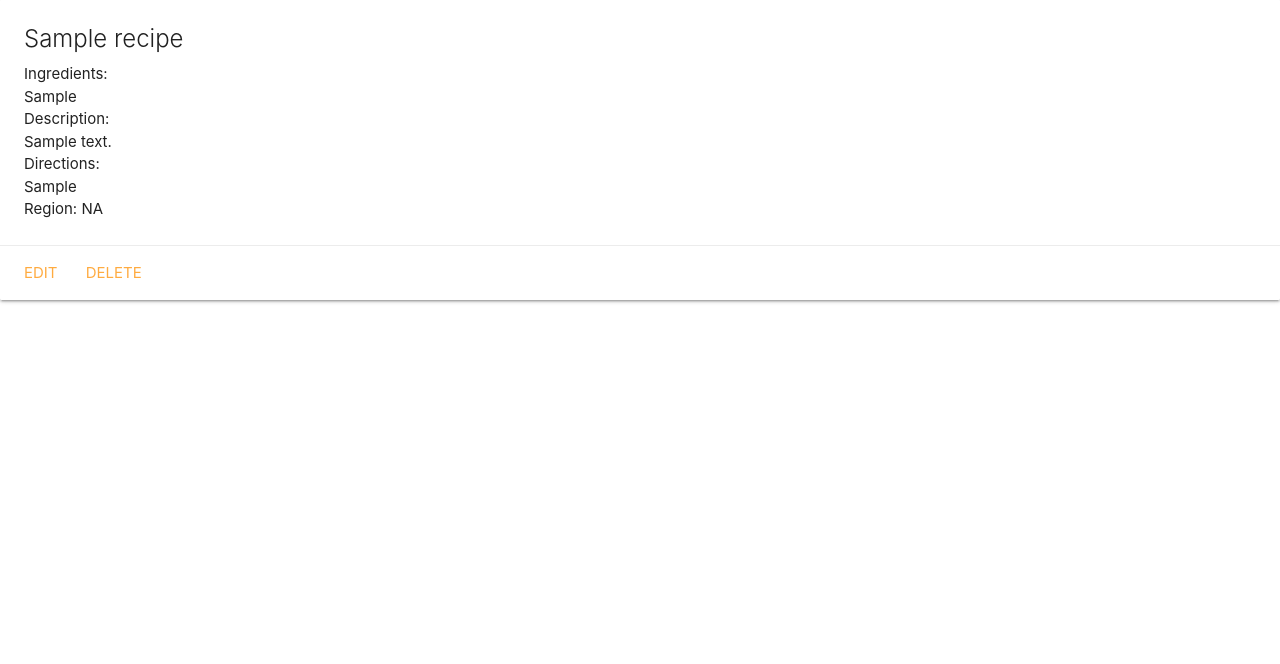
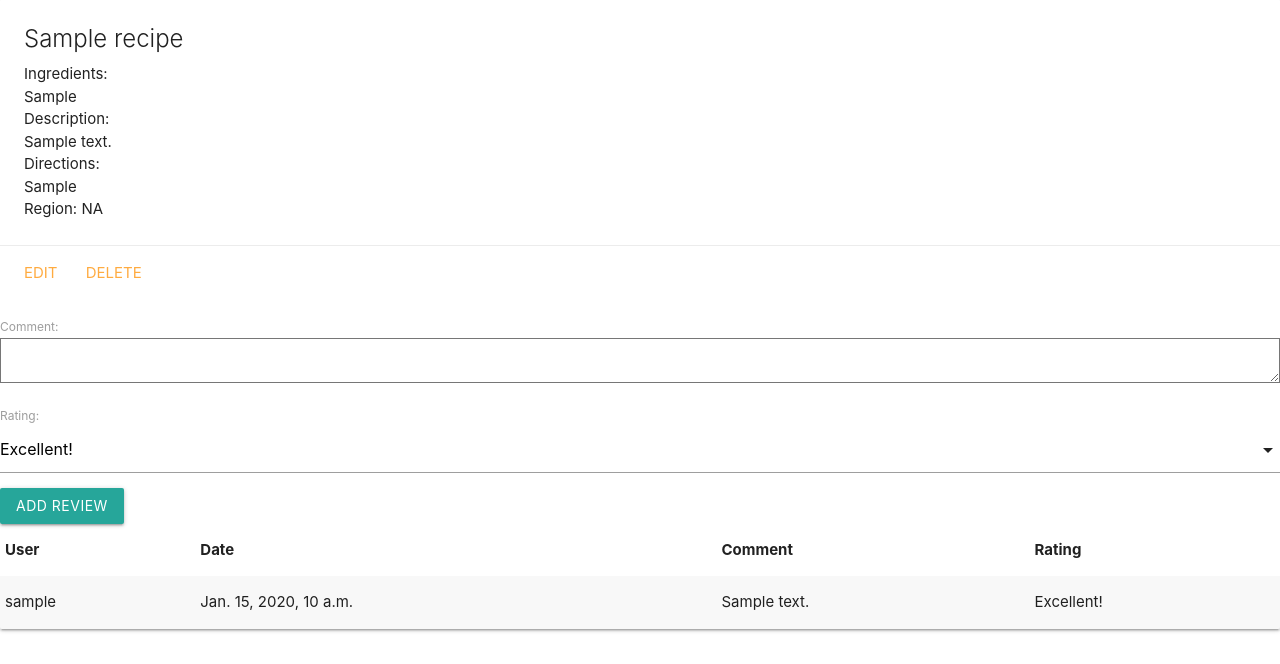
Before and after one commit to Oakevinlee/the-imposters, a Django app: page /recipes/1/ in a window 1280 px wide. Shown: the part 201-865 px from the top of the page. Before the commit the page ends 504 px from the top, so only its background shows below. Run offline with Django 4.2, Linux system fonts and the light colour scheme; tables that the repository leaves empty hold one stand-in row (values such as "Sample post").

Commit message:
add reviews complete

```diff
--- /dev/null
+++ b/main_app/forms.py
@@ -0,0 +1,7 @@
+from django.forms import ModelForm
+from .models import Review
+
+class ReviewForm(ModelForm):
+  class Meta:
+    model = Review
+    fields = ['comment', 'rating']
--- a/main_app/models.py
+++ b/main_app/models.py
@@ -50,7 +50,6 @@ class Review(models.Model):
         choices=RATINGS,
         default=RATINGS[0][0]
     )
-
     user = models.ForeignKey(User, on_delete=models.CASCADE)
     recipe = models.ForeignKey(
         Recipe,
--- a/main_app/templates/main_app/recipe_form.html
+++ b/main_app/templates/main_app/recipe_form.html
@@ -22,5 +22,5 @@
 <script>
     const selectEl = document.getElementById('id_region');
     M.FormSelect.init(selectEl);
-  </script>
+</script>
 {% endblock %}
--- a/main_app/templates/recipes/detail.html
+++ b/main_app/templates/recipes/detail.html
@@ -17,6 +17,33 @@
         <a href="{% url 'recipes_update' recipe.id %}">Edit</a>
         <a href="{% url 'recipes_delete' recipe.id %}">DELETE</a>
       </div>
+      <div>
+        <form action="{% url 'add_review' recipe.id %}" method="POST">
+          {% csrf_token %}
+          {{ review_form.as_p }}
+          <input type="submit" class="btn" value="Add Review">
+        </form>
+      </div>
+      <table class="striped">
+        <thead>
+          <tr><th>User</th><th>Date</th><th>Comment</th><th>Rating</th></tr>
+        </thead>
+        <tbody>
+          {% for review in recipe.review_set.all %}
+            <tr>
+              <td>{{review.user}}</td>
+              <td>{{review.date}}</td>
+              <td>{{review.comment}}</td>
+              <td>{{review.get_rating_display}}</td>
+            </tr>
+          {% endfor %}
+        </tbody>
+      </table>
     </div>
 
+
+    <script>
+      const selectEl = document.getElementById('id_rating');
+      M.FormSelect.init(selectEl);
+  </script>
 {% endblock %}
--- a/main_app/urls.py
+++ b/main_app/urls.py
@@ -10,4 +10,5 @@ urlpatterns = [
     path('recipes/create/', views.RecipeCreate.as_view(), name='recipes_create'),
     path('recipes/<int:pk>/update/', views.RecipeUpdate.as_view(), name='recipes_update'),
     path('recipes/<int:pk>/delete/', views.RecipeDelete.as_view(), name='recipes_delete'),
+    path('recipes/<int:recipe_id>/add_review/', views.add_review, name='add_review'),
 ]
--- a/main_app/views.py
+++ b/main_app/views.py
@@ -5,6 +5,7 @@ from django.contrib.auth.forms import UserCreationForm
 from django.contrib.auth.decorators import login_required
 from django.contrib.auth.mixins import LoginRequiredMixin
 from .models import Recipe
+from .forms import ReviewForm
 
 # Create your views here.
 def home(request):
@@ -21,9 +22,9 @@ def recipes_index(request):
 
 def recipes_detail(request, recipe_id):
   recipe = Recipe.objects.get(id=recipe_id)
-
+  review_form = ReviewForm()
   return render(request, 'recipes/detail.html', {
-    'recipe': recipe
+    'recipe': recipe, 'review_form': review_form
   })
 
 class RecipeCreate(LoginRequiredMixin, CreateView):
@@ -40,6 +41,16 @@ class RecipeUpdate(LoginRequiredMixin, UpdateView):
 class RecipeDelete(LoginRequiredMixin, DeleteView):
     model = Recipe
     success_url  = '/recipe'
+
+@login_required
+def add_review(request, recipe_id):
+  form = ReviewForm(request.POST)
+  if form.is_valid():
+    new_review = form.save(commit=False)
+    new_review.recipe_id = recipe_id
+    new_review.user = request.user
+    new_review.save()
+  return redirect('detail', recipe_id=recipe_id)
 
 def signup(request):
   error_message = ''
```
Also changed, not shown: main_app/migrations/0006_remove_review_user.py (added), main_app/migrations/0007_review_user.py (added), main_app/migrations/0008_remove_review_user.py (added), main_app/migrations/0009_review_user.py (added).
